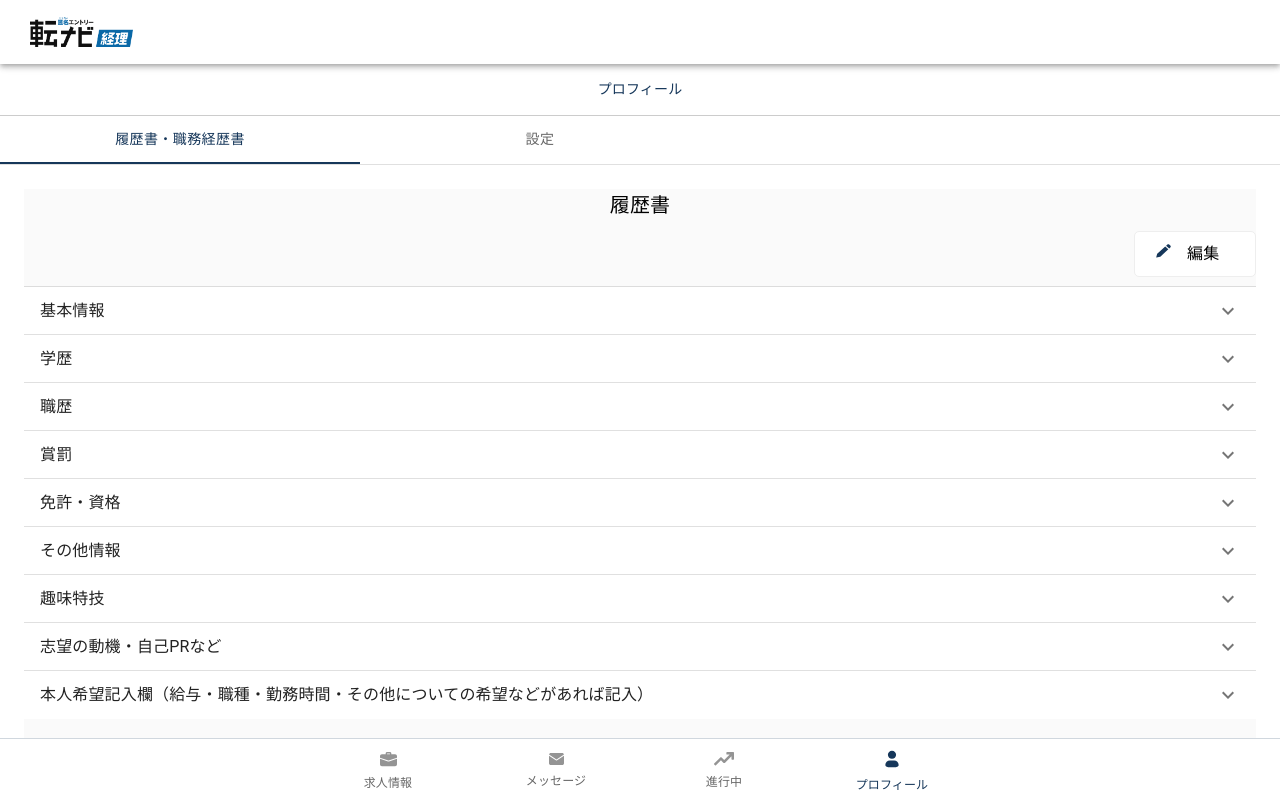
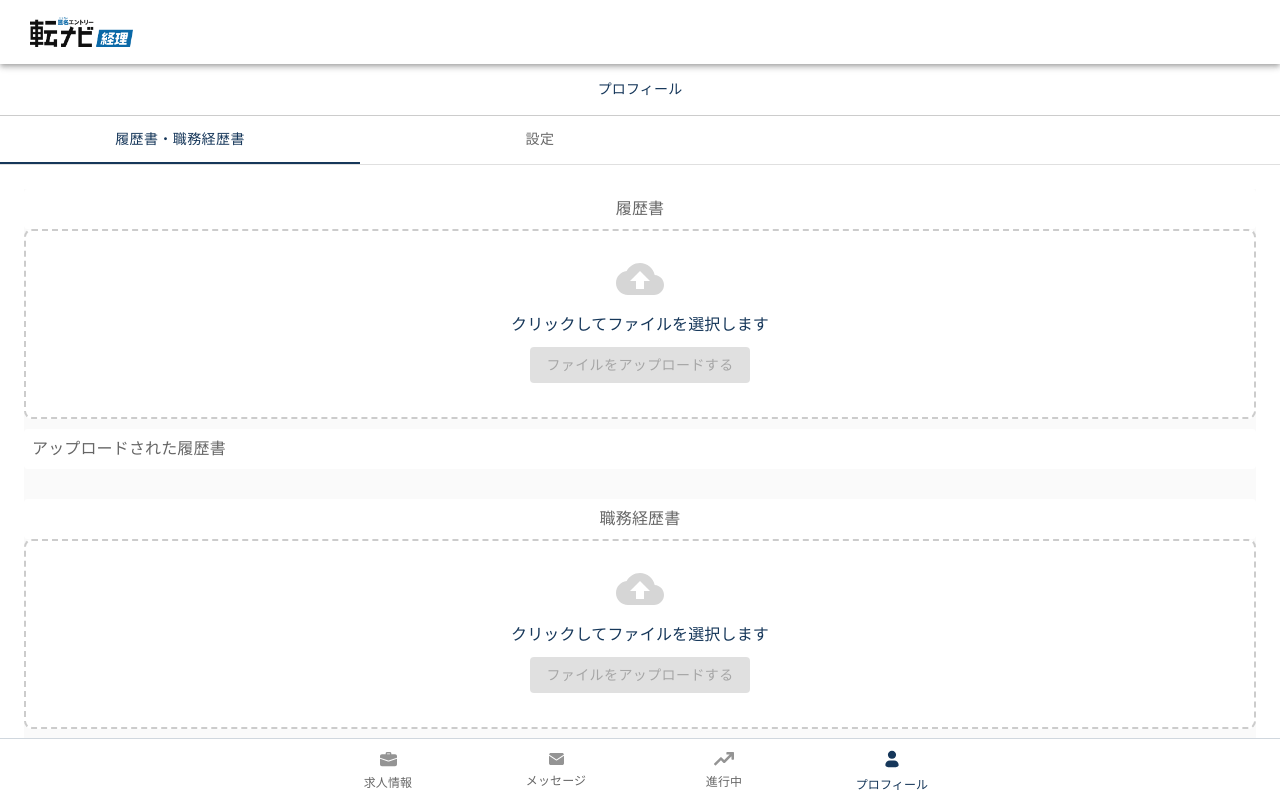
Before and after one commit to shree-gjn/businessvision_vercel, a React (Create React App) app: page /profile in a window 1280 px wide. Shown: the top 800 px of the page. Built offline with nearby package versions, Linux system fonts and the light colour scheme.

Commit message:
Profile upload version new layout and functionality updation

```diff
--- a/src/pages/profile/ResumeTab.js
+++ b/src/pages/profile/ResumeTab.js
@@ -1,4 +1,4 @@
-import * as React from 'react';
+import React, { useState } from 'react';
 import { Link, useNavigate } from 'react-router-dom';
 import Accordion from '@mui/material/Accordion';
 import AccordionSummary from '@mui/material/AccordionSummary';
@@ -13,12 +13,58 @@ import {styled} from '@mui/material/styles';
 import UploadFileIcon from '@mui/icons-material/UploadFile';
 import Modal from '@mui/material/Modal';
 import Button from '@mui/material/Button';
-import { Box } from '@mui/system';
+import { Box, display } from '@mui/system';
 import {ReactComponent as Cancel} from '../../assets/Cancel.svg';
+import { TextField} from '@mui/material';
+import CloudUploadIcon from '@mui/icons-material/CloudUpload';
+import {ReactComponent as ApplicationReqOutline} from '../../assets/ApplicationReqOutline.svg';
+import DeleteIcon from '@mui/icons-material/Delete';
 
 export default function ResumeTab() {
   const [open, setOpen] = React.useState(false);
-  const [selectedFile, setSelectedFile] = React.useState(null);
+  // const [selectedFile, setSelectedFile] = React.useState(null);
+  const [resume, setResume] = useState([]);
+  const [cvs, setCvs] = useState([]);
+  const [selectedResume, setSelectedResume] = useState(null);
+  const [selectedCv, setSelectedCv] = useState(null);
+
+  // const handleResumeChange = (event, setSelectedFile) => {
+  //   setResume(event.target.files[0]);
+  // };
+
+  // const handleCvChange = (event) => {
+  //   setCurriculumvitae(event.target.files[0]);
+  // };
+
+  // const handleResumeSubmit = () => {
+  //   if (resume) {
+  //     console.log('Selected file:', resume);
+  //     // Add your file upload logic here
+  //   }
+  // };
+
+  // const handleCvSubmit = () => {
+  //   if (curriculumvitae) {
+  //     console.log('Selected file:', curriculumvitae);
+  //     // Add your file upload logic here
+  //   }
+  // };
+
+  const handleFileChange = (event, setSelectedFile) => {
+    const file = event.target.files[0];
+    setSelectedFile(file);
+  };
+
+  const handleUpload = (selectedFile, setType, setSelectedFile) => {
+    if (selectedFile) {
+      setType(prev => [...prev, selectedFile]);
+      setSelectedFile(null); // Clear the selected file
+    }
+  };
+
+  const handleDeleteFile = (index, setType) => {
+    setType(prev => prev.filter((_, i) => i !== index));
+  };
 
     // Add a state to store the uploaded file
   const [uploadedFile, setUploadedFile] = React.useState(null);
@@ -31,11 +77,11 @@ export default function ResumeTab() {
     setOpen(false);
   };
 
-  const handleFileSelect = (event) => {
-    const file = event.target.files[0];
-    setSelectedFile(file);
-    setUploadedFile(file);
-  };
+  // const handleFileSelect = (event) => {
+  //   const file = event.target.files[0];
+  //   setSelectedFile(file);
+  //   setUploadedFile(file);
+  // };
 
   const handleOpenFileModal = () => {
     setOpen(true);
@@ -52,7 +98,7 @@ export default function ResumeTab() {
 
   return (
     <div style={{background: 'rgb(250, 250, 250)'}}>
-      <Grid container>
+      {/* <Grid container>
         <Grid Item xs={12}>
           <Typography variant="h6" component="h6" sx={{marginBottom:'10px'}}> 履歴書 </Typography>
         </Grid>
@@ -227,25 +273,13 @@ export default function ResumeTab() {
           <Typography sx={{margin: '10px 15px'}}> 項目 </Typography> <Divider />
         </div>
         </AccordionDetails>
-      </Accordion>
+      </Accordion> */}
 
 
-      <Grid container style={{marginTop: '50px'}}>
+      {/* <Grid container style={{marginTop: '50px'}}>
         <Grid Item xs={12}>
           <Typography variant="h6" component="h6" sx={{marginBottom:'10px'}}> 職務経歴書 </Typography>
         </Grid>
-        {/* {selectedFile && (
-          <Typography variant="body1">
-            Selected File: {selectedFile.name}
-          </Typography>
-        )}
-
-        {uploadedFile && (
-          <Typography variant="body1">
-            Uploaded File: {uploadedFile.name}
-          </Typography>
-        )} */}
-
         <Grid Item xs={6} style={{paddingRight: '10px'}}>
           <Item style={{padding: '10px 20px', border: '1px solid #eeeeee', borderRadius: '5px', background: '#fff', maxWidth: '80px', display: 'flex', gap: '15px', marginLeft: 'auto', marginBottom: '10px'}} component={Link} to="/workhistory">
             <span>
@@ -262,10 +296,9 @@ export default function ResumeTab() {
             <Typography variant='paragraph'>アップロード</Typography>
           </div>
         </Grid>
-      </Grid>
-      {/* <Typography variant="h6" component="h6" sx={{marginTop:'10px', marginBottom:'10px'}}> 職務経歴書 </Typography> */}
+      </Grid> */}
 
-      <Accordion sx={{boxShadow: 'none', background: '#fff'}}>
+      {/* <Accordion sx={{boxShadow: 'none', background: '#fff'}}>
         <AccordionSummary
           expandIcon={<ExpandMoreIcon />}
           aria-controls="panel1a-content"
@@ -394,10 +427,10 @@ export default function ResumeTab() {
           <Typography sx={{margin: '10px 15px'}}> 項目 </Typography>
         </div>
         </AccordionDetails>
-      </Accordion>
+      </Accordion> */}
 
       {/* Modal for file selection */}
-      <Modal
+      {/* <Modal
         open={open}
         onClose={handleClose}
         aria-labelledby="modal-modal-title"
@@ -423,7 +456,160 @@ export default function ResumeTab() {
             <Cancel onClick={handleClose}  />
           </div>
         </Box>
-      </Modal>
+      </Modal> */}
+
+      <Box>
+        <Grid container>
+          <Grid item xs={12}>
+            <Item>
+              <Typography>
+                履歴書
+              </Typography>
+            </Item>
+            <Item sx={{
+              height: 170,
+              border: '2px dashed #ccc',
+              borderRadius: '8px',
+              display: 'flex',
+              flexDirection: 'column',
+              alignItems: 'center',
+              justifyContent: 'center',
+              cursor: 'pointer',
+              gap: '10px',
+              marginBottom: '10px'
+            }}
+            component="label">
+              <CloudUploadIcon sx={{ fontSize: 48, color: '#D6D6D6'}} />
+              <Typography variant="body1" sx={{color: '#16375A'}}>
+                {selectedResume ? selectedResume.name : 'クリックしてファイルを選択します'}
+              </Typography>
+              <input type="file" hidden onChange={(e) => handleFileChange(e, setSelectedResume)} />
+              {selectedResume ? (
+             <Button
+             variant="contained"
+             onClick={() => handleUpload(selectedResume, setResume, setSelectedResume)}
+             sx={{ marginBottom: '10px' }}
+           >
+             ファイルをアップロードする
+           </Button>
+         ) : (
+           <Button
+             variant="contained"
+             disabled // Button is disabled if no file is selected
+             sx={{ marginBottom: '10px' }}
+           >
+             ファイルをアップロードする
+           </Button>
+            )}
+            </Item>
+          </Grid>
+          <Grid xs={12} sx={{marginBottom: '30px'}}>
+            <Item>
+              <Typography sx={{textAlign: 'left'}}>アップロードされた履歴書</Typography>
+            </Item>
+            {resume.map((resume, index) => (
+              <Item
+                key={index}
+                sx={{
+                  display: 'flex',
+                  alignItems: 'center',
+                  justifyContent: 'space-between',
+                  borderBottom: '1px solid #EEEEEE',
+                  padding: '15px 0px',
+                  borderRadius: 'none',
+                  boxShadow: 'none'
+                }}
+              >
+                <Typography sx={{ display: 'flex', alignItems: 'center', gap: '10px', color: '#16375A' }}>
+                  <ApplicationReqOutline />{resume.name}
+                </Typography>
+                <DeleteIcon onClick={() => handleDeleteFile(index, setResume)} />
+              </Item>
+            ))}
+            {/* <Item xs={12} sx={{display: 'flex', alignItems: 'center', justifyContent: 'space-between', borderBottom: '1px solid #EEEEEE', padding: '15px 0px', borderRadius: 'none', boxShadow: 'none'}}>
+              <Typography sx={{display: 'flex', alignItems: 'center', gap: '10px', color: '#16375A'}}><ApplicationReqOutline />保存済み履歴書1</Typography>
+              <DeleteIcon />
+            </Item>
+            <Item xs={12} sx={{display: 'flex', alignItems: 'center', justifyContent: 'space-between', borderBottom: '1px solid #EEEEEE', padding: '15px 0px', borderRadius: 'none', boxShadow: 'none'}}>
+              <Typography sx={{display: 'flex', alignItems: 'center', gap: '10px', color: '#16375A'}}><ApplicationReqOutline />保存済み履歴書2</Typography>
+              <DeleteIcon />
+            </Item>
+            <Item xs={12} sx={{display: 'flex', alignItems: 'center', justifyContent: 'space-between', borderBottom: '1px solid #EEEEEE', padding: '15px 0px', borderRadius: 'none', boxShadow: 'none'}}>
+              <Typography sx={{display: 'flex', alignItems: 'center', gap: '10px', color: '#16375A'}}><ApplicationReqOutline />保存済み履歴書3</Typography>
+              <DeleteIcon />
+            </Item> */}
+          </Grid>
+
+          <Grid item xs={12}>
+            <Item>
+              <Typography>
+                職務経歴書
+              </Typography>
+            </Item>
+            <Item sx={{
+              height: 170,
+              border: '2px dashed #ccc',
+              borderRadius: '8px',
+              display: 'flex',
+              flexDirection: 'column',
+              alignItems: 'center',
+              justifyContent: 'center',
+              cursor: 'pointer',
+              gap: '10px',
+              marginBottom: '10px'
+            }}
+            component="label">
+              <CloudUploadIcon sx={{ fontSize: 48, color: '#D6D6D6'}} />
+              <Typography variant="body1" sx={{color: '#16375A'}}>
+                {selectedCv ? selectedCv.name : 'クリックしてファイルを選択します'}
+              </Typography>
+              <input type="file" hidden onChange={(e) => handleFileChange(e, setSelectedCv)} />
+              {selectedCv ? (
+               <Button
+               variant="contained"
+               onClick={() => handleUpload(selectedCv, setCvs, setSelectedCv)}
+               sx={{ marginBottom: '10px' }}
+             >
+               ファイルをアップロードする
+             </Button>
+           ) : (
+             <Button
+               variant="contained"
+               disabled // Button is disabled if no file is selected
+               sx={{ marginBottom: '10px' }}
+             >
+               ファイルをアップロードする
+             </Button>
+            )}
+            </Item>
+          </Grid>
+          <Grid xs={12}>
+            <Item>
+              <Typography sx={{textAlign: 'left'}}>アップロードされた職歴プロフィール</Typography>
+            </Item>
+            {cvs.map((cv, index) => (
+              <Item
+                key={index}
+                sx={{
+                  display: 'flex',
+                  alignItems: 'center',
+                  justifyContent: 'space-between',
+                  borderBottom: '1px solid #EEEEEE',
+                  padding: '15px 0px',
+                  borderRadius: 'none',
+                  boxShadow: 'none',
+                  textAlign: 'left',
+                }}
+              >
+                <Typography sx={{ display: 'flex', alignItems: 'center', gap: '10px', color: '#16375A' }}>
+                  <ApplicationReqOutline />{cv.name}
+                </Typography>
+                <DeleteIcon onClick={() => handleDeleteFile(index, setCvs)} />
+              </Item>
+            ))}
+          </Grid>
+        </Grid>
+      </Box>
 
     </div>
   );
```
Also changed, not shown: src/assets/ApplicationReqOutline.svg (added).
